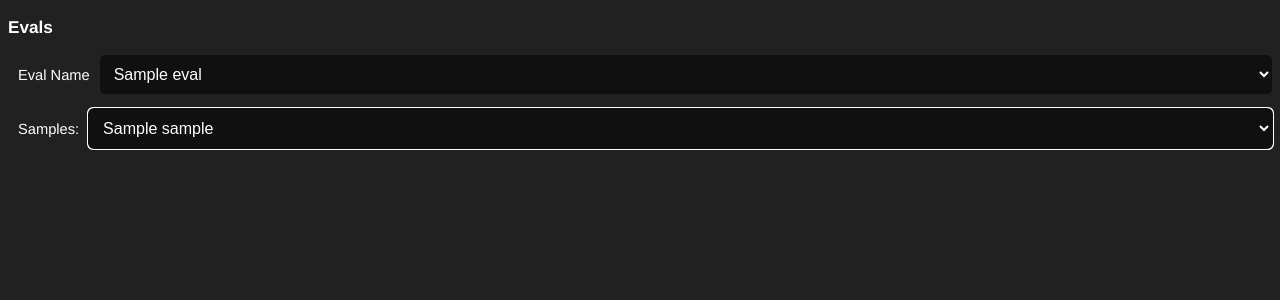
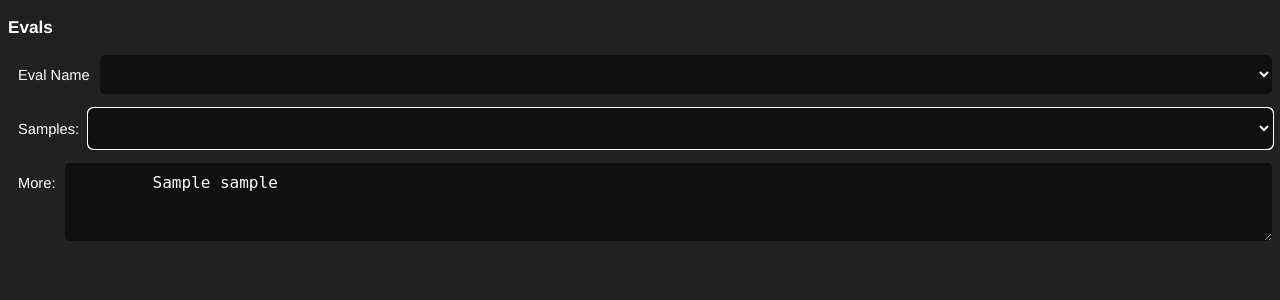
Before and after one commit to rslinford/openai_eval_browser, a Flask app: template templates/evals.html in a window 1280 px wide. Shown: the top 300 px of the page. Run offline with Flask 3, Linux system fonts and the light colour scheme; the template is opened without the code that fills it: most values are stand-ins (such as "Sample title", 1, 10 or a date in 2020).

Commit message:
evals page in progress

```diff
--- a/app.py
+++ b/app.py
@@ -194,21 +194,28 @@ def registry_get():
 def evals_get():
     evals = load_evals()
     samples = load_samples_2(evals[0].samples_jsonl)
+    sample = json.loads(samples[0])
     return render_template('evals.html',
                            evals=evals,
-                           samples=samples)
+                           samples=samples,
+                           eval_name_index=0,
+                           sample_index=0,
+                           sample=sample)
 
 
 @app.route('/evals', methods=['POST'])
 def evals_post():
-    eval_name = request.form['eval_name']
-    sample = request.form['sample']
+    eval_name_index = request.form['eval_name']
+    sample_index = request.form['sample']
     evals = load_evals()
-    samples = load_samples_2(evals[int(eval_name)].samples_jsonl)
+    samples = load_samples_2(evals[int(eval_name_index)].samples_jsonl)
+    sample = json.loads(samples[int(sample_index)])
     return render_template('evals.html',
                            evals=evals,
                            samples=samples,
-                           eval_name=eval_name)
+                           eval_name_index=eval_name_index,
+                           sample_index=sample_index,
+                           sample=sample)
 
 
 if __name__ == '__main__':
--- a/templates/evals.html
+++ b/templates/evals.html
@@ -19,23 +19,39 @@
     // Preserve selected eval_name
     (function () {
         const select = document.getElementById("eval_name");
-        const previous_eval_name = "{{ eval_name }}";
-        for (let i = 0; i < select.options.length; i++) {
-            const option = select.options[i];
-            if (option.value === previous_eval_name) {
-                select.selectedIndex = i;
-            }
-        }
+        select.selectedIndex = "{{ eval_name_index }}";
     })();
 </script>
 <div class="flex">
     <label for="sample">Samples: </label>
-    <select id="sample" name="sample" autofocus>
+    <select id="sample" name="sample" onchange="document.getElementById('main_form').submit()" autofocus>
         {% for sample in samples %}
             <option value="{{ loop.index0 }}">{{ sample }}</option>
         {% endfor %}
     </select>
 </div>
+<script>
+    // Preserve selected sample
+    (function () {
+        const select = document.getElementById("sample");
+        select.selectedIndex = "{{ sample_index }}";
+    })();
+</script>
+<div class="flex">
+    <label for="more">More: </label>
+    <textarea id="more" name="more">
+        {{ sample }}
+    </textarea>
+</div>
 </form>
+<script>
+    // Expand textareas to fit their content
+    (function () {
+        const textareas = document.getElementsByTagName("textarea");
+        Array.from(textareas).forEach(function (textarea) {
+            textarea.style.height = textarea.scrollHeight + 'px';
+        });
+    })();
+</script>
 </body>
 </html>
--- a/templates/home.html
+++ b/templates/home.html
@@ -61,6 +61,7 @@
 <label for="finish_reason" class="nowrap">Result Message:</label>
 <input type="text" id="finish_reason" value="{{ finish_reason }}" readonly/>
 <script>
+    // Expand textareas to fit their content
     (function () {
         const textareas = document.getElementsByTagName("textarea");
         Array.from(textareas).forEach(function (textarea) {
```
